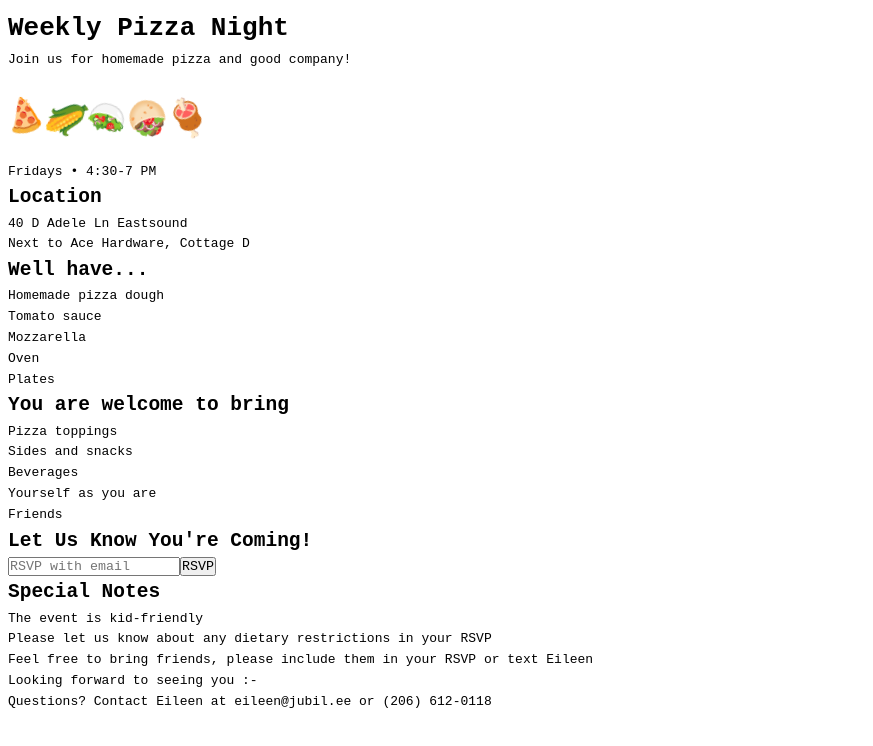
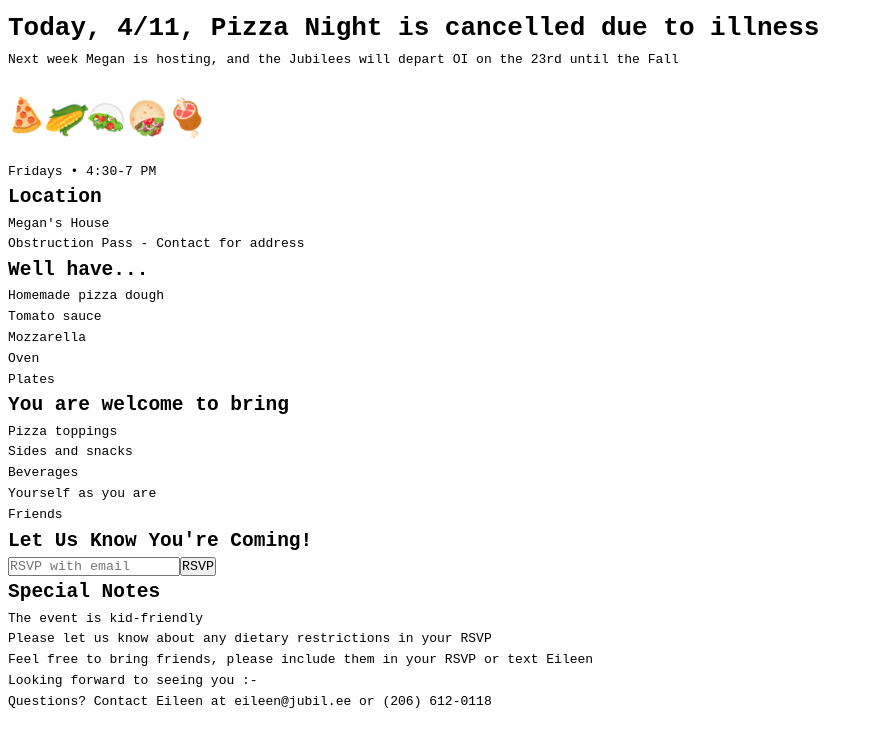
Before and after one commit to seeddisperser/Jubilee, a Next.js app: page /pizza in a window 1280 px wide. Shown: the top 746 px of the page, without its empty margins (0-873 px from the left). Built offline with nearby package versions, Linux system fonts and the light colour scheme.

Commit message:
temp update to pizza page

```diff
--- a/src/pages/pizza.tsx
+++ b/src/pages/pizza.tsx
@@ -6,8 +6,8 @@ export default function Pizza() {
         <>
 
     <header>
-        <h1>Weekly Pizza Night</h1>
-        <p>Join us for homemade pizza and good company!</p>
+        <h1>Today, 4/11, Pizza Night is cancelled due to illness</h1>
+        <p>Next week Megan is hosting, and the Jubilees will depart OI on the 23rd until the Fall</p>
         <div className="pizza-animation">🍕</div>
         <div className="pizza-animation">🌽</div>
         <div className="pizza-animation">🥗</div>
@@ -21,8 +21,8 @@ export default function Pizza() {
 
     <div className="info-section">
         <h2>Location</h2>
-        <p>40 D Adele Ln Eastsound </p>
-        <p>Next to Ace Hardware, Cottage D</p>
+        <p> Megan's House </p>
+        <p> Obstruction Pass - Contact for address</p>
     </div>
 
     <div className="info-section">
```
